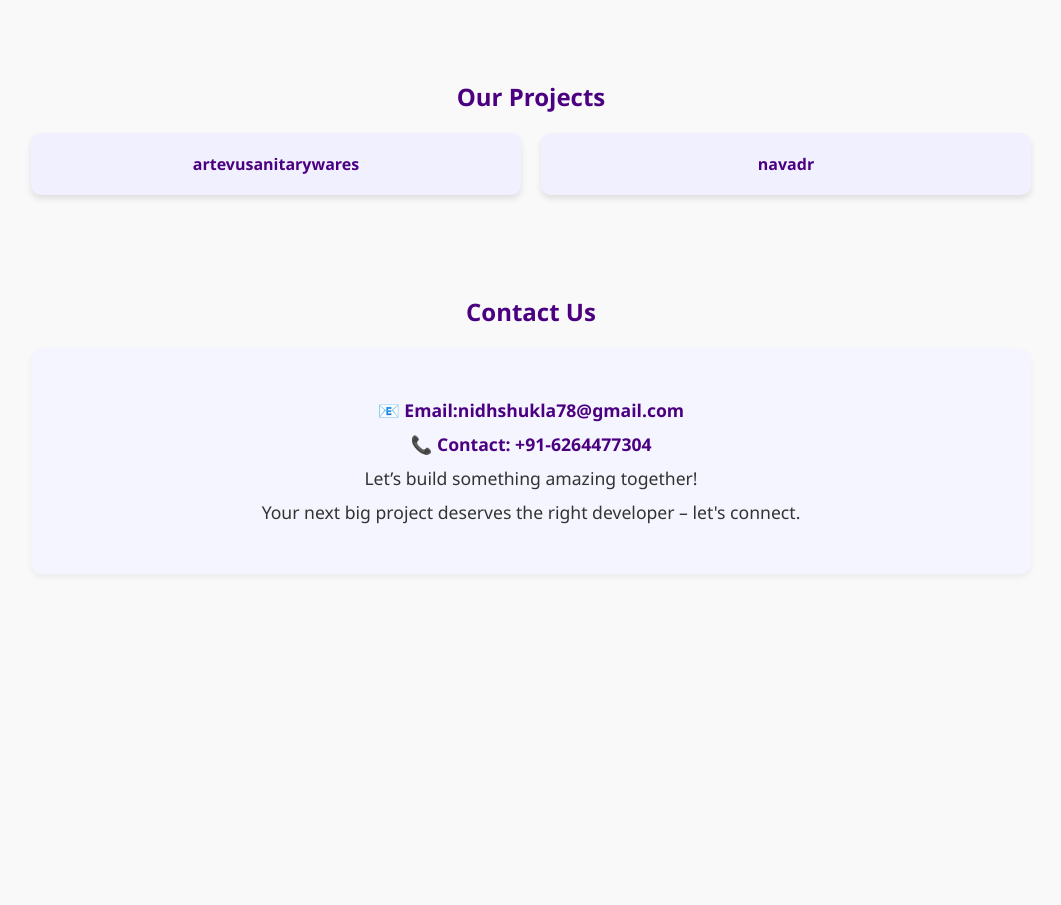
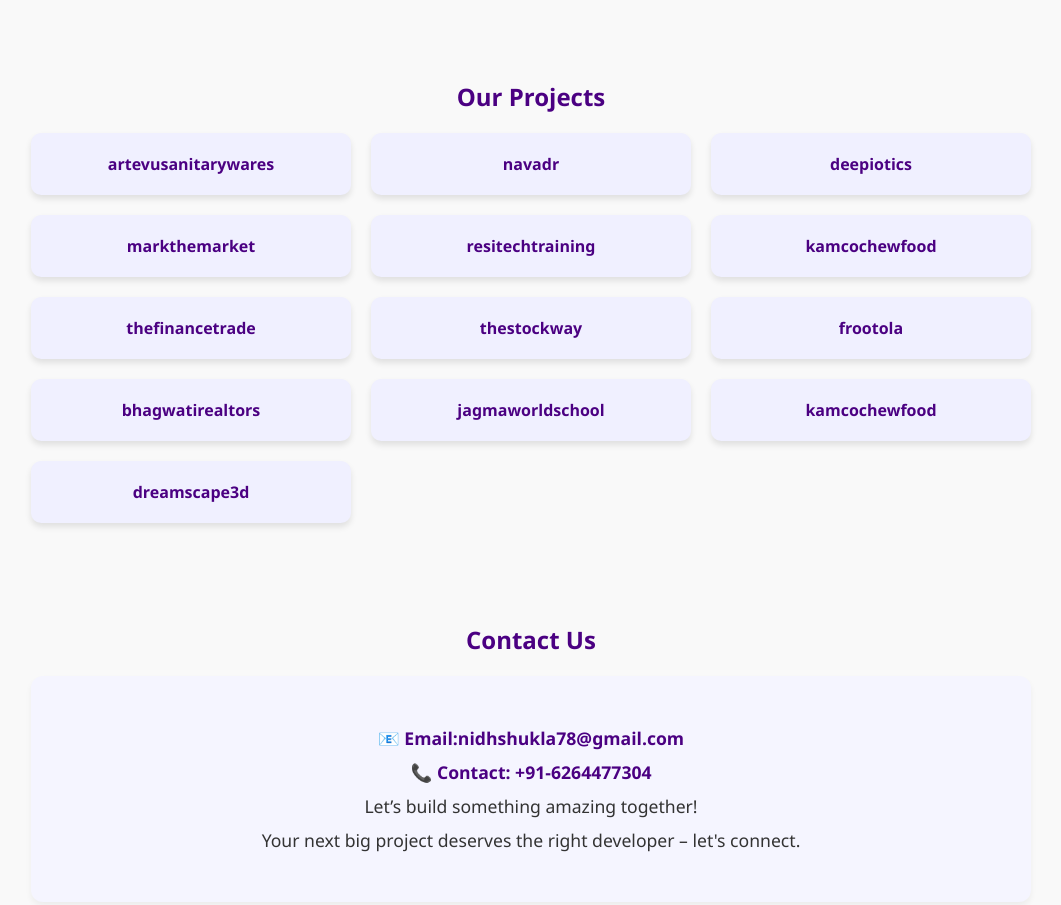
Before and after one commit to shuklanidhi98/Portfolio, a plain HTML site: page index.html in a window 1280 px wide. Shown: the part 1540-2445 px from the top of the page, without its empty margins (109-1170 px from the left). Before the commit the page ends 2154 px from the top, so only its background shows below. Drawn offline with Linux system fonts and the light colour scheme.

Commit message:
Add projects

```diff
--- a/index.html
+++ b/index.html
@@ -116,6 +116,17 @@
   <div class="projects-grid">
     <div class="project-card"><a href="https://artevusanitarywares.com/" target="_blank">artevusanitarywares</a></div>
     <div class="project-card"><a href="https://navadr.com/" target="_blank">navadr</a></div>
+    <div class="project-card"><a href="https://deepiotics.academy/" target="_blank">deepiotics</a></div>
+    <div class="project-card"><a href="https://markthemarket.in" target="_blank">markthemarket</a></div>
+    <div class="project-card"><a href="https://resitechtraining.com" target="_blank">resitechtraining</a></div>
+    <div class="project-card"><a href="https://kamcochewfood.com" target="_blank">kamcochewfood</a></div>
+    <div class="project-card"><a href="https://thefinancetrade.com" target="_blank">thefinancetrade</a></div>
+    <div class="project-card"><a href="https://thestockway.com/" target="_blank">thestockway</a></div>
+    <div class="project-card"><a href="https://frootola.in/" target="_blank">frootola</a></div>
+    <div class="project-card"><a href="https://bhagwatirealtors.com/" target="_blank">bhagwatirealtors</a></div>
+    <div class="project-card"><a href="https://jagmaworldschool.com/" target="_blank">jagmaworldschool</a></div>
+    <div class="project-card"><a href="https://kamcochewfood.com/" target="_blank">kamcochewfood</a></div>
+    <div class="project-card"><a href="https://dreamscape3d.in/" target="_blank">dreamscape3d</a></div>
 
   </div>
 </section>
```
